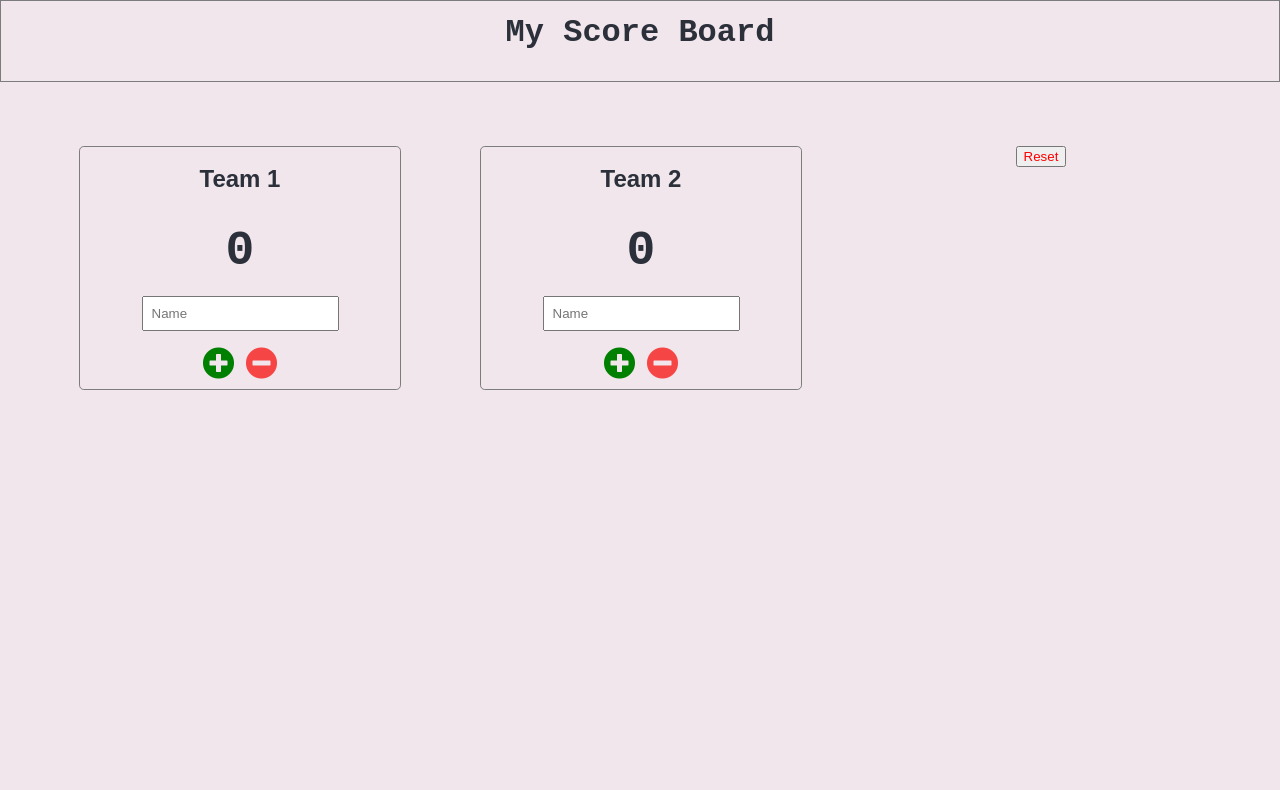
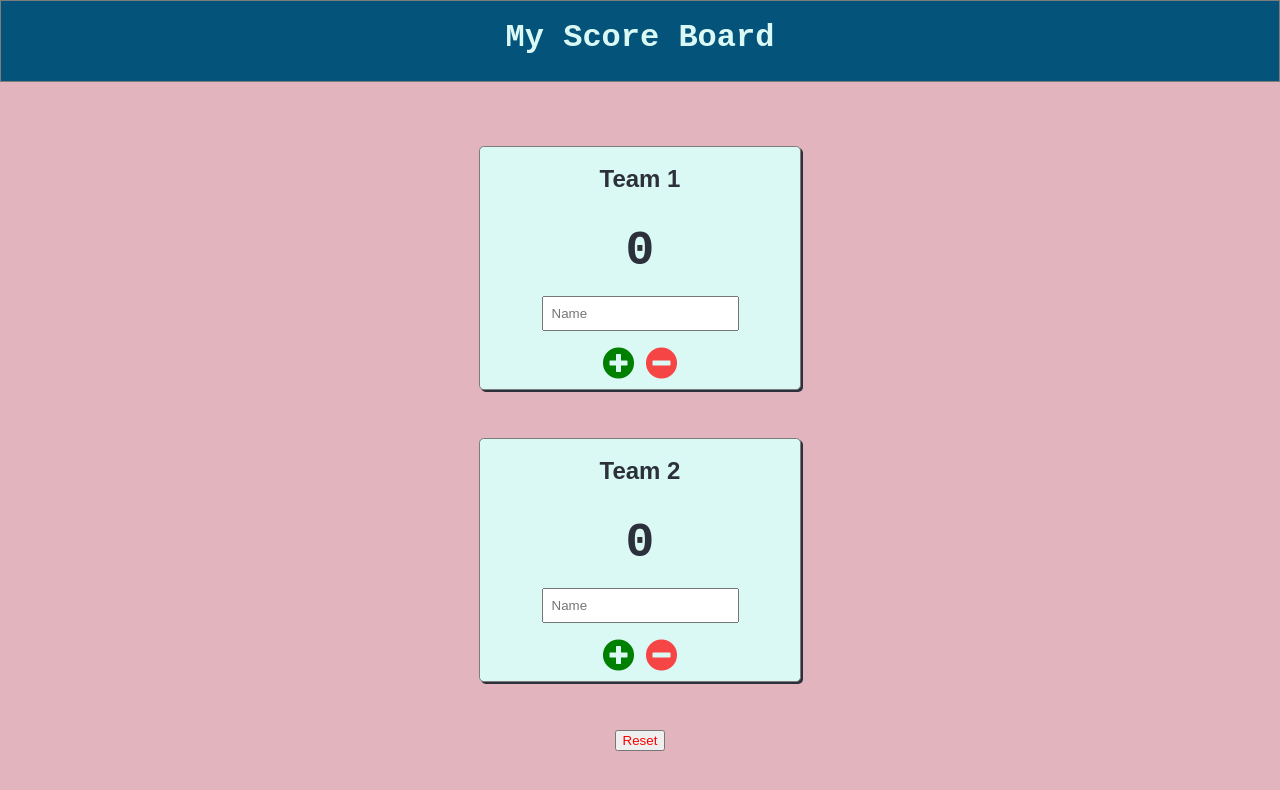
Before and after one commit to AbtaheeAli/score-board, a website: page public/index.html in a window 1280 px wide. Drawn offline with Linux system fonts and the light colour scheme.

Commit message:
Changed background colors and added box shadow

```diff
--- a/public/main.js
+++ b/public/main.js
@@ -10,7 +10,7 @@ function handleAddingPointsTeamOne() {
   teamOne++
   if (teamOne >= 21) {
     const header = document.querySelector('h1')
-    header.textContent = 'You are a winner!'
+    header.textContent = 'You are a Winner Team 1!'
   }
   valueCount.textContent = `${teamOne}`
 }
@@ -33,7 +33,7 @@ function handleAddingPointsTeamTwo() {
   teamTwo++
   if (teamTwo >= 21) {
     const header = document.querySelector('h1')
-    header.textContent = 'You are a winner!'
+    header.textContent = 'You are a Winner Team 2!'
   }
   valueCount.textContent = `${teamTwo}`
 }
--- a/public/screen.css
+++ b/public/screen.css
@@ -9,19 +9,22 @@ html {
 body {
   margin: 0;
   min-height: 100%;
-  background-color: #f1e6eb;
+  background-color: #e2b4bd;
   color: #2b303a;
 }
 
 header {
   border: thin solid #7c7c7c;
   height: 80px;
+  background-color: #03537b;
 }
 
 h1 {
   text-align: center;
   font-family: Monospace;
   margin: 1rem 0 3rem 0;
+  color: #dbf9f4;
+  padding-top: 0.3rem;
 }
 
 main {
@@ -29,6 +32,8 @@ main {
   flex-wrap: wrap;
   justify-content: space-evenly;
   padding-top: 4rem;
+  flex-direction: column;
+  align-items: center;
 }
 
 section {
@@ -43,10 +48,14 @@ section {
 
 .team1 {
   border: thin solid #7c7c7c;
+  background-color: #dbf9f4;
+  box-shadow: 2px 2px;
 }
 
 .team2 {
   border: thin solid #7c7c7c;
+  box-shadow: 2px 2px;
+  background-color: #dbf9f4;
 }
 
 section button {
```
